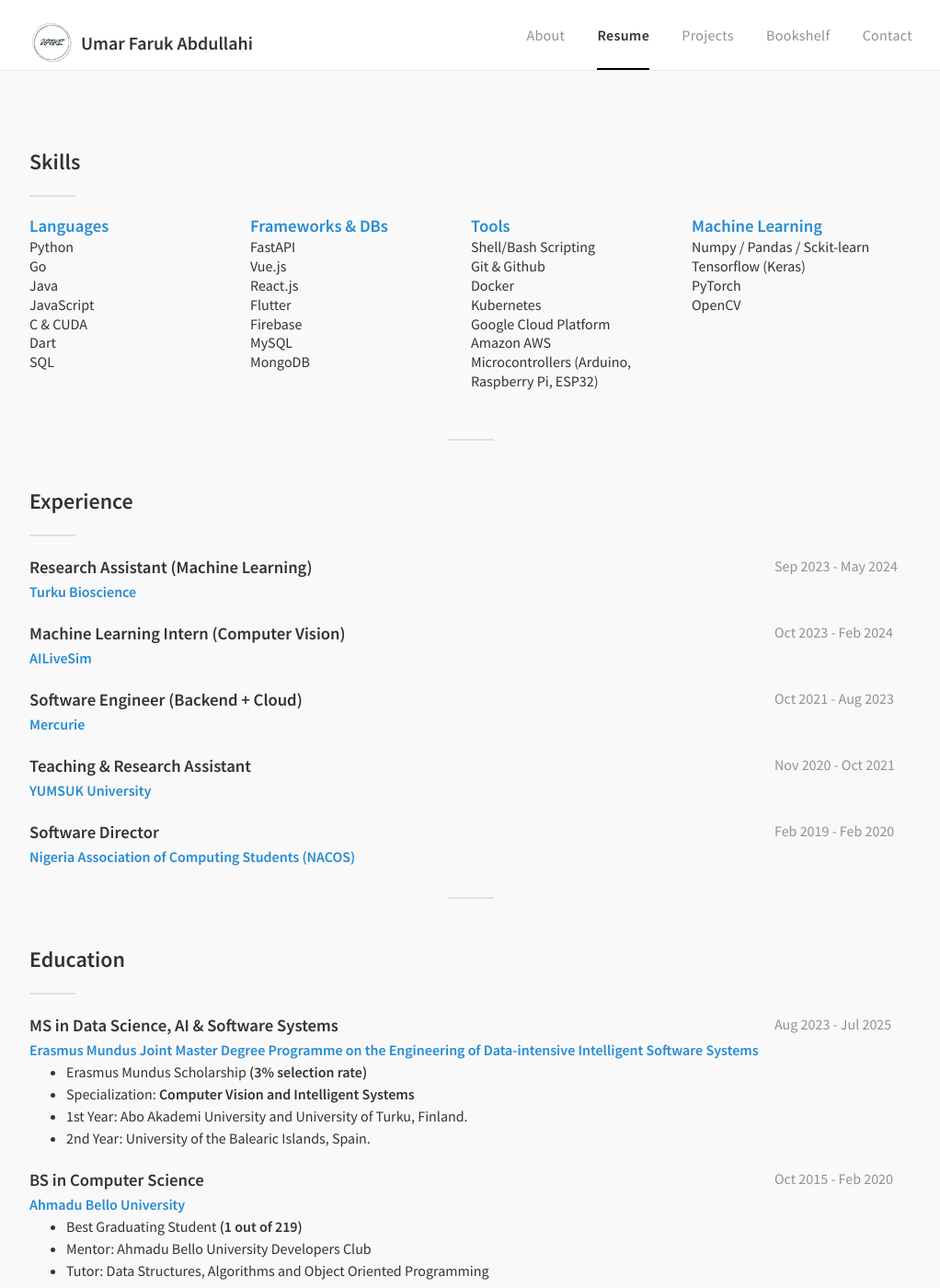
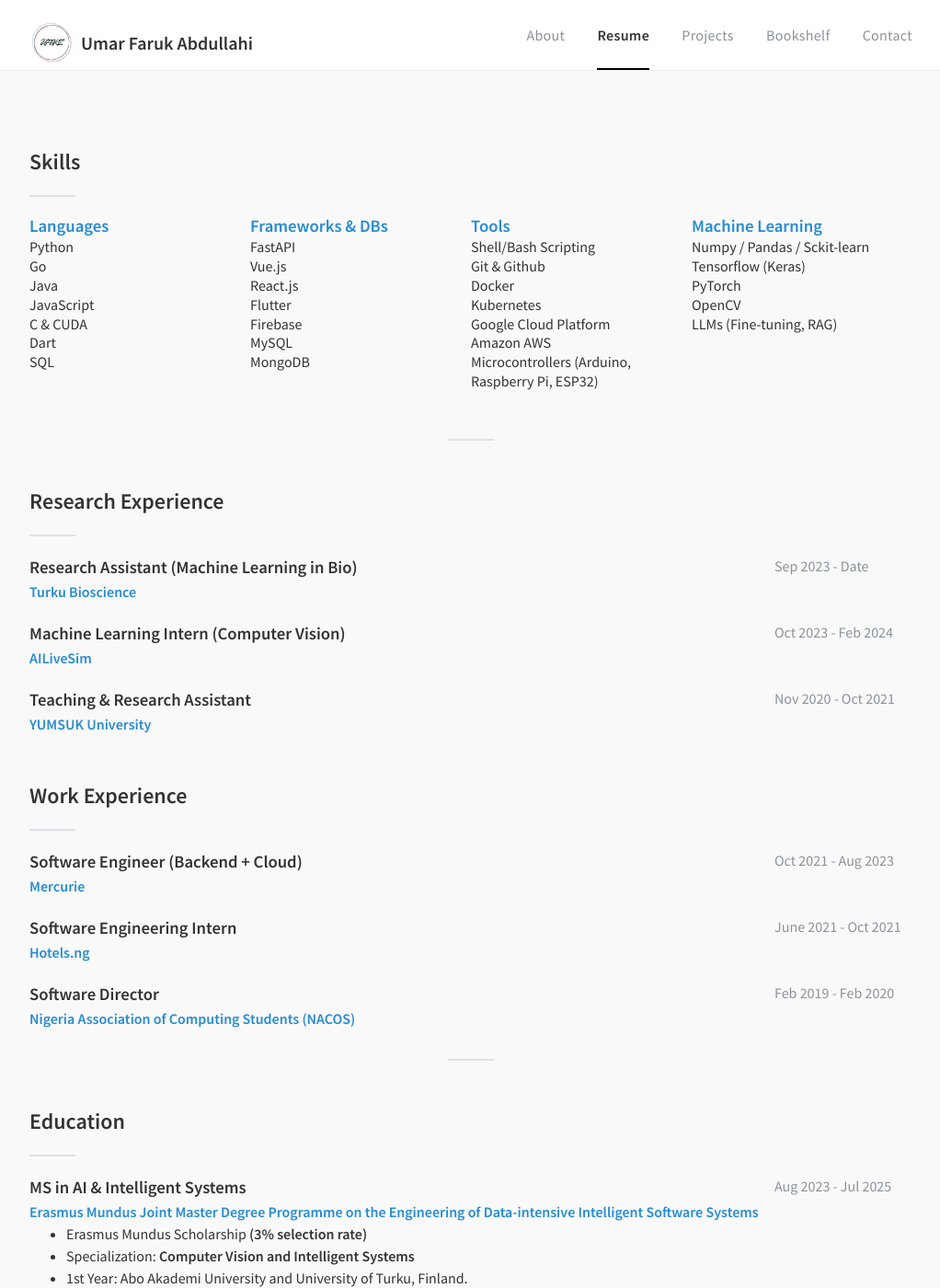
Before and after one commit to ufakz/ufakz.github.io, a Jekyll site: the page built from resume.html, in a window 1280 px wide and 1400 px high. Shown: the whole window at 92% size, without its empty margins (128-1150 px from the left). Built offline with Jekyll 4.4.1, drawn with Linux system fonts in a browser that asks for light colours; nearby versions of some CDN libraries; some web fonts are replaced.

Commit message:
feat: update

```diff
--- a/_includes/about.html
+++ b/_includes/about.html
@@ -44,7 +44,7 @@
                 href="https://www.mercurie.com"
                 >@Mercurie</a
               >
-              where I was lead for the flagship
+              where I was a lead for the flagship
               <a
                 target="_blank"
                 style="text-decoration: underline; color: #268bd2"
--- a/resume.html
+++ b/resume.html
@@ -47,6 +47,7 @@
                     <span>Tensorflow (Keras)</span>
                     <span>PyTorch</span>
                     <span>OpenCV</span>
+                    <span>LLMs (Fine-tuning, RAG)</span>
                 </div>
             </div>
         </div>
@@ -54,18 +55,17 @@
         <span class="underline center"></span>
 
         <div class="experience">
-            <h2>Experience</h2>
+            <h2>Research Experience</h2>
             <span class="underline2"></span>
 
             <div class="work">
                 <div class="container">
-                    <h3 class="left">Research Assistant (Machine Learning)</h3>
-                    <span class="right sub">Sep 2023 - May 2024</span>
+                    <h3 class="left">Research Assistant (Machine Learning in Bio)</h3>
+                    <span class="right sub">Sep 2023 - Date</span>
                 </div>
                 <h4 class="sub-2"><a target="_blank" class="link" href="https://bioscience.fi/">Turku Bioscience</a></h4>
 
             </div>
-
 
             <div class="work">
                 <div class="container">
@@ -78,6 +78,20 @@
 
             <div class="work">
                 <div class="container">
+                    <h3 class="left">Teaching & Research Assistant</h3>
+                    <span class="right sub">Nov 2020 - Oct 2021</span>
+                </div>
+                <h4 class="sub-2"><a target="_blank" class="link" href="https://yumsuk.edu.ng/">YUMSUK University</a></h4>
+
+            </div>
+        </div>
+
+        <div class="experience">
+            <h2>Work Experience</h2>
+            <span class="underline2"></span>
+
+            <div class="work">
+                <div class="container">
                     <h3 class="left">Software Engineer (Backend + Cloud)</h3>
                     <span class="right sub">Oct 2021 - Aug 2023</span>
                 </div>
@@ -87,11 +101,10 @@
 
             <div class="work">
                 <div class="container">
-                    <h3 class="left">Teaching & Research Assistant</h3>
-                    <span class="right sub">Nov 2020 - Oct 2021</span>
+                    <h3 class="left">Software Engineering Intern</h3>
+                    <span class="right sub">June 2021 - Oct 2021</span>
                 </div>
-                <h4 class="sub-2"><a target="_blank" class="link" href="https://yumsuk.edu.ng/">YUMSUK University</a></h4>
-
+                <h4 class="sub-2"><a target="_blank" class="link" href="https://hotels.ng/">Hotels.ng</a></h4>
             </div>
 
             <div class="work">
@@ -99,8 +112,7 @@
                     <h3 class="left">Software Director</h3>
                     <span class="right sub">Feb 2019 - Feb 2020</span>
                 </div>
-                <h4 class="sub-2"><a target="_blank" class="link" href="https://nacos.org.ng/">Nigeria Association of Computing Students (NACOS)</a>
-                </h4>
+                <h4 class="sub-2"><a target="_blank" class="link" href="https://nacos.org.ng/">Nigeria Association of Computing Students (NACOS)</a></h4>
             </div>
         </div>
 
@@ -112,7 +124,7 @@
 
             <div class="work">
                 <div class="container">
-                    <h3 class="left">MS in Data Science, AI & Software Systems</h3>
+                    <h3 class="left">MS in AI & Intelligent Systems</h3>
                     <span class="right sub">Aug 2023 - Jul 2025</span>
                 </div>
                 <h4 class="sub-2"><a target="_blank" class="link" href="https://master-ediss.eu/">Erasmus Mundus Joint Master Degree Programme on the Engineering of Data-intensive Intelligent Software Systems</a></h4>
```
Also changed, not shown: 4 other files.
